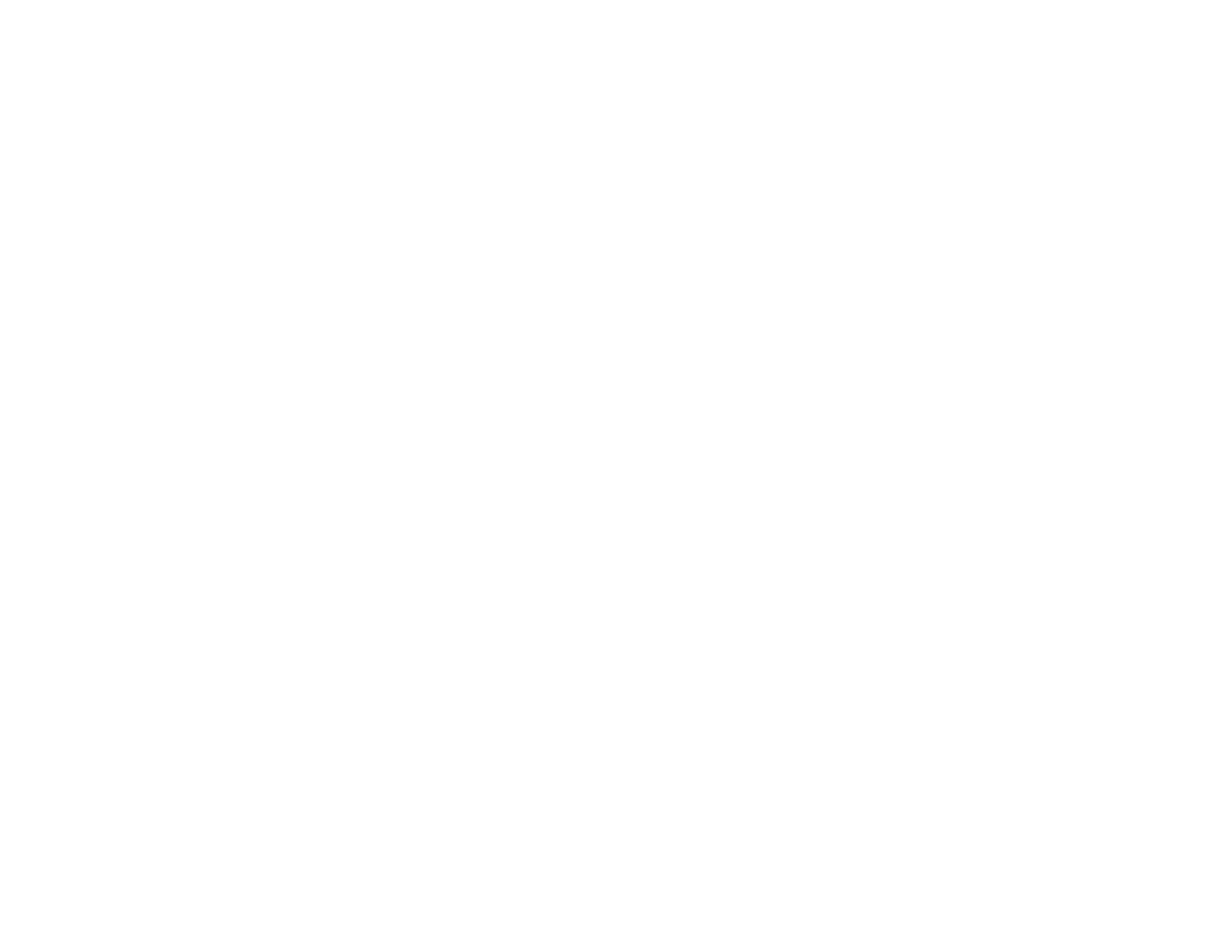
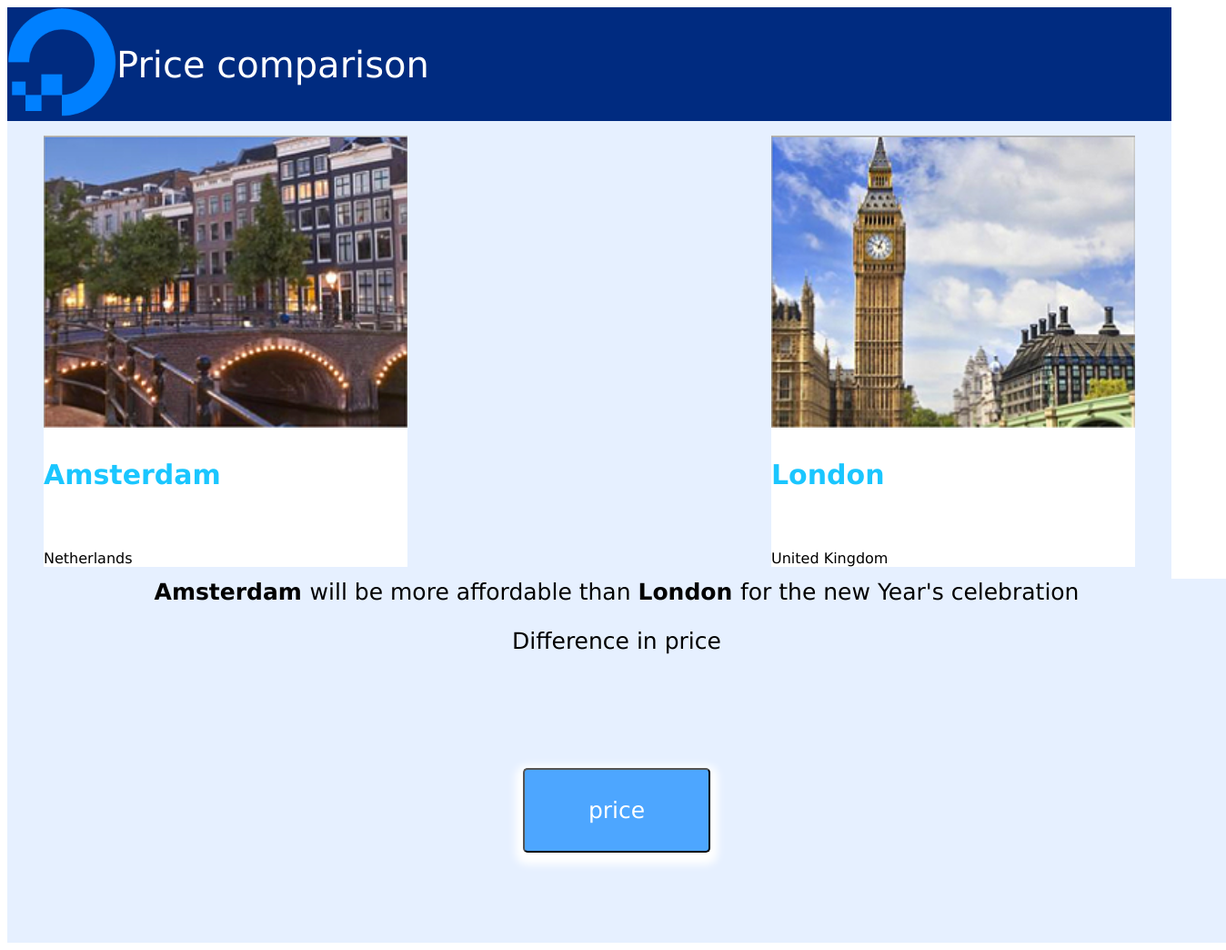
Before and after one commit to stepienm/manuela-stepien-FSWD30-CodeReview2, a plain HTML site: page index.html in a window 1280 px wide. Shown: the whole page at 91% size, 1348 px wide, since content can reach past the window. Before the commit the page ends 800 px from the top, so only its background shows below. Drawn offline with Linux system fonts and the light colour scheme.

Commit message:
my commit

```diff
--- /dev/null
+++ b/css/style.css
@@ -0,0 +1,28 @@
+.bodydiv{
+		width: 100%;
+	}
+	.logoheaderdiv {
+		background-color:blue;
+		color: white;
+		height: 125px;
+	}
+
+
+	.logoheaderleft {
+		float: left;
+		width:120px;
+	}
+	.pheader {
+		text-align: center;
+		display: inline-block;
+		vertical-align: left;
+		line-height: normal;
+	}
+
+.container {
+	display: flex;
+	justify-content: space-between;
+	margin-top: 60px;
+	text-align: center;
+	height:400px;
+	}
--- a/index.html
+++ b/index.html
@@ -3,8 +3,57 @@
 <head>
 	<meta charset="utf-8">
 	<title>Dokument</title>
+	<link rel="stylesheet" type="text/css" href="style.css">
+
+
 </head>
-<body>
+<body class="bodydiv">
+	<div>
+		<div class="logoheaderdiv">
+			<img class="logoheaderleft" src="img/Logo.png">
+			<p class="pheader"> Price comparison </p>
+		</div>
+
+<section class="Bild">
+
+	<article class="Stadt1">
+		<figure class="Amsterdam" id="Amsterdam">
+			<img class="BildAmsterdam" src="img/Amsterdam.jpg" alt="Amsterdam" width="400px">
+			<fication> <br><h3 class="türkis" id="preisAmsterdam"> Amsterdam </h3></br> <p>Netherlands</p>
+			</fication>
+		</figure>
+	</article>
+
+		<article class="Stadt2">
+			<figure class="London" id="London">
+				<img class="BildLondon" src="img/London.jpg" alt="Amsterdam" width="400px">
+				<fiction> <br><h3 calss="türkis" id="preisLondon"> London </h3></br> <p> United Kingdom</p>
+				</fiction>
+			</figure>
+
+		</article>
+
+	</section>
+
+
+ <div class="ground"> <p class="text"><b> Amsterdam </b> will be more affordable than <b> London </b> for the new Year's celebration </p>
+
+<p class="text"> Difference in price </p>
+
+
+
+
+
+
+
+<div class="knopf">
+	<button id="button"> price </button>
+</div>
+</div>
+
+
+
+
 
 </body>
 </html>
--- /dev/null
+++ b/style.css
@@ -0,0 +1,102 @@
+
+.bodydiv{
+		width: 100%;
+	}
+	.logoheaderdiv {
+		background-color:#002b80;
+		color: white;
+		height: 125px;
+		font-family: verdana;
+		font-size:40px;
+	}
+
+
+	.logoheaderleft {
+		float: left;
+		width:120px;
+	}
+	.pheader {
+		text-align: center;
+		display: inline-block;
+		vertical-align: left;
+		line-height: normal;
+
+	}
+
+.container {
+	display: flex;
+	justify-content: space-between;
+	margin-top: 60px;
+	text-align: center;
+	height:50px;
+	}
+
+.Bild {
+	background-color: #e6f0ff;
+	font-family: verdana;
+	max-width: 1340px;
+	margin: -5 auto 0 auto;
+	display:flex;
+	justify-content: space-between;
+
+}
+
+.Amsterdam{
+	background-color: white;
+}
+.London{
+	background-color: white;
+}
+
+button {
+
+	margin-top: 100px;
+	padding: 30px 70px;
+
+	color: white;
+	background-color: #4da6ff;
+	border-radius:5px;
+	font-size:25px;
+	font-family: verdana;
+	box-shadow: 0px 5px 10px +8px;
+
+}
+
+
+.knopf{
+	text-align:center;
+}
+
+
+
+#preisAmsterdam {
+	color: #1ac6ff;
+	font-size:30px;
+
+}
+
+#preisLondon {
+	color:#1ac6ff;
+	font-size:30px;
+
+}
+
+
+.text {
+	font-size: 25px;
+	font-family: verdana;
+	border-radius: 5px;
+	text-align: center;
+
+}
+
+.ground {
+	background-color: #e6f0ff;
+	margin: 0px;
+	border-radius: 0px;
+	font-family: verdana;
+	height: 400px;
+margin-top:-28px;
+width: 1340px;
+
+}
```
Also changed, not shown: img/Amsterdam.jpg (added), img/Logo.png (added), img/London.jpg (added).
